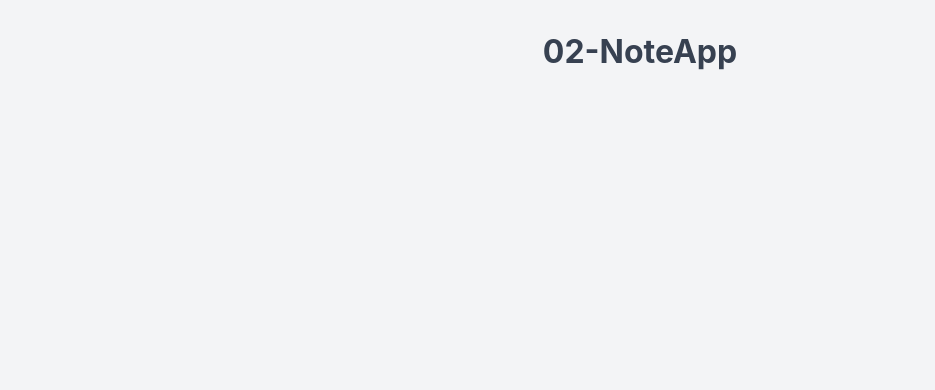
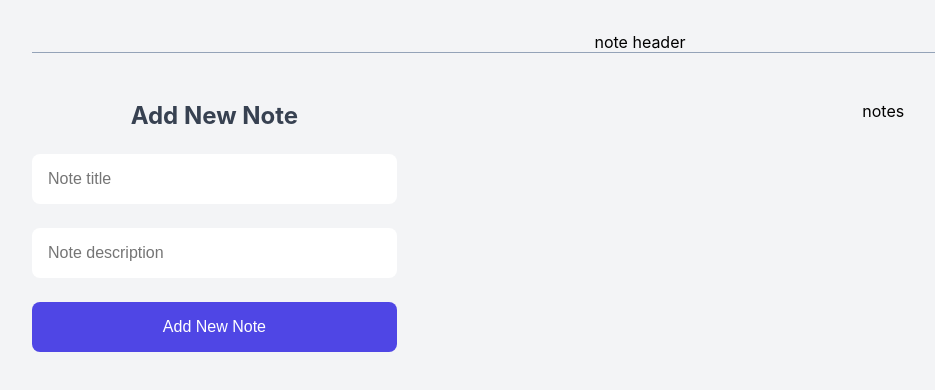
Before and after one commit to sahebmohammadi/02-Note-App, a React (Vite) app: page / in a window 1280 px wide. Shown: the top 390 px of the page, without its empty margins (0-935 px from the left). Built offline with nearby package versions, Linux system fonts and the light colour scheme.

Commit message:
buidling form

```diff
--- a/src/App.jsx
+++ b/src/App.jsx
@@ -1,7 +1,16 @@
 import "./App.css";
+import AddNewNote from "./components/AddNewNote";
 
 function App() {
-  return <h1>02-NoteApp</h1>;
+  return (
+    <div className="container">
+      <div className="note-header">note header</div>
+      <div className="note-app">
+        <AddNewNote />
+        <div className="note-container">notes</div>
+      </div>
+    </div>
+  );
 }
 
 export default App;
--- /dev/null
+++ b/src/components/AddNewNote.jsx
@@ -0,0 +1,24 @@
+function AddNewNote() {
+  const handleSubmit = (e) => {
+    e.preventDefault();
+  };
+
+  return (
+    <div className="add-new-note">
+      <h2>Add New Note</h2>
+      <form className="note-form" onSubmit={handleSubmit}>
+        <input type="text" className="text-field" placeholder="Note title" />
+        <input
+          type="text"
+          className="text-field"
+          placeholder="Note description"
+        />
+        <button type="submit" className="btn btn--primary">
+          Add New Note
+        </button>
+      </form>
+    </div>
+  );
+}
+
+export default AddNewNote;
```
